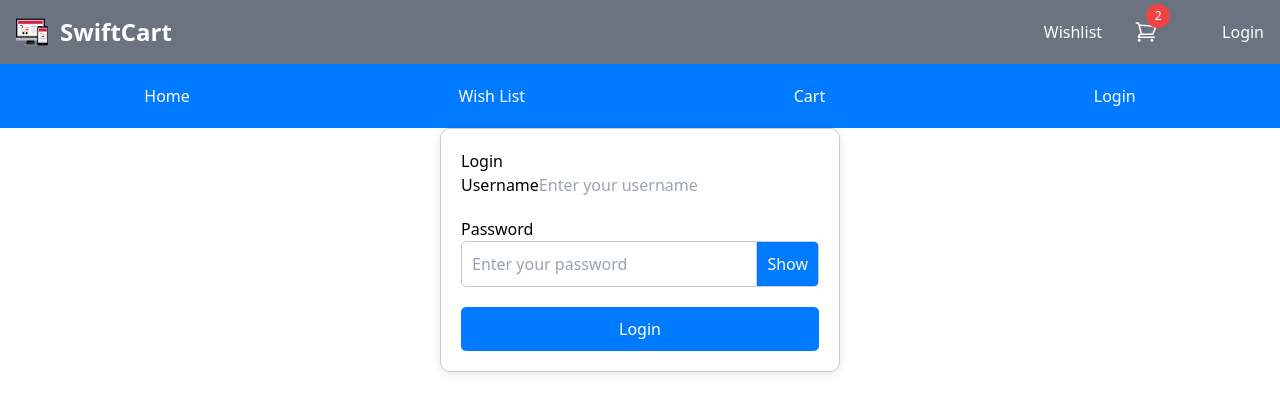
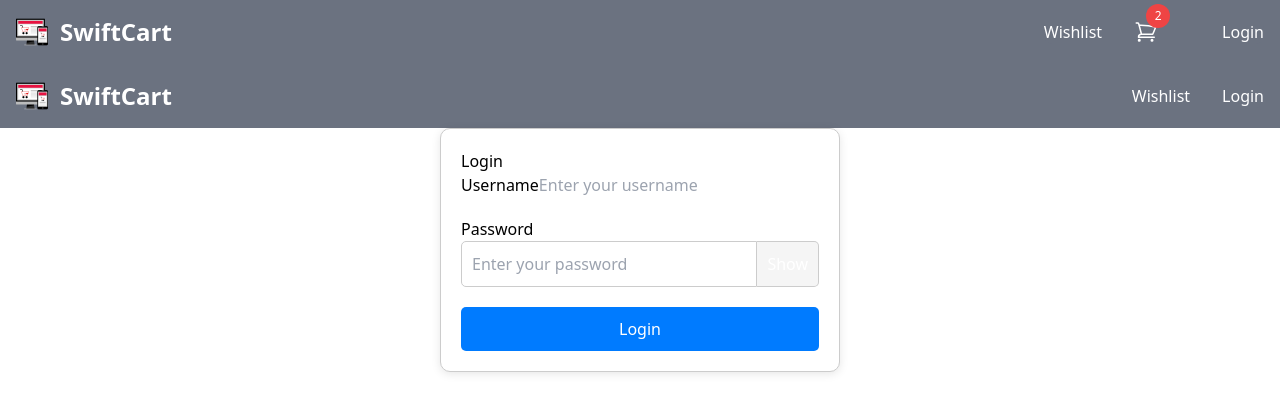
Before and after one commit to KeabetsweMatlhabe/JSF_Portfolio-Piece_KEAMAT511_JSE2407_GroupD_Keabetswe-Matlhabe-main, a Vue app: page /login in a window 1280 px wide. Shown: the top 412 px of the page. Built offline with nearby package versions, Linux system fonts and the light colour scheme.

Commit message:
application loads, the user is directed to the login page if they haven't logged in, and they won't be able to access any other routes until they authenticate

```diff
--- a/src/router/index.js
+++ b/src/router/index.js
@@ -1,3 +1,4 @@
+// router/index.js
 import { createRouter, createWebHistory } from 'vue-router';
 import Home from '../views/HomePage.vue';
 import WishList from '../views/WishList.vue';
@@ -6,11 +7,36 @@ import Cart from '../views/CartPage.vue';
 import ProductDetailPage from '../views/ProductDetailPage.vue';
 
 const routes = [
-  { path: '/', name: 'Home', component: Home },
-  { path: '/wishList', name: 'WishList', component: WishList },
-  { path: '/login', name: 'Login', component: Login },
-  { path: '/cart', name: 'Cart', component: Cart },
-  { path: '/products/:id', name: 'ProductDetail', component: ProductDetailPage },
+  {
+    path: '/login',
+    name: 'Login',
+    component: Login,
+    meta: { requiresAuth: false },
+  },
+  {
+    path: '/',
+    name: 'Home',
+    component: Home,
+    meta: { requiresAuth: true },
+  },
+  {
+    path: '/wishList',
+    name: 'WishList',
+    component: WishList,
+    meta: { requiresAuth: true },
+  },
+  {
+    path: '/cart',
+    name: 'Cart',
+    component: Cart,
+    meta: { requiresAuth: true },
+  },
+  {
+    path: '/products/:id',
+    name: 'ProductDetail',
+    component: ProductDetailPage,
+    meta: { requiresAuth: true },
+  },
 ];
 
 const router = createRouter({
@@ -18,4 +44,16 @@ const router = createRouter({
   routes,
 });
 
+// Navigation guard to ensure users are redirected to the login page if not authenticated
+router.beforeEach((to, from, next) => {
+  const isAuthenticated = !!localStorage.getItem('jwt');
+
+  if (to.matched.some(record => record.meta.requiresAuth) && !isAuthenticated) {
+    // Redirect to the login page if the user is not authenticated
+    next({ name: 'Login' });
+  } else {
+    next();
+  }
+});
+
 export default router;
--- a/src/views/HomePage.vue
+++ b/src/views/HomePage.vue
@@ -1,5 +1,12 @@
 <template>
   <div>
+    <nav class="navbar">
+      <router-link to="/">Home</router-link>
+      <router-link to="/wishList">Wish List</router-link>
+      <router-link to="/cart">Cart</router-link>
+      <button @click="logout" v-if="loggedIn">Logout</button>
+      <router-link to="/login" v-else>Login</router-link>
+    </nav>
     <div class="grid lg:flex gap-y-4 gap-x-48 lg:items-start mt-3 mx-auto justify-center">
       <FilterComponent @filter="handleFilter" @search="handleSearch" />
       <SortComponent @sort="handleSort" />
@@ -15,7 +22,7 @@
 </template>
 
 <script>
-import { onMounted } from 'vue';
+import { onMounted, computed } from 'vue';
 import { useProductStore } from '@/composables/useProducts';
 import FilterComponent from '@/components/FilterComponent.vue';
 import SortComponent from '@/components/SortComponent.vue';
@@ -48,6 +55,15 @@ export default {
       setSearchTerm(searchTerm);
     };
 
+    const loggedIn = computed(() => {
+      return !!localStorage.getItem('jwt');
+    });
+
+    const logout = () => {
+      localStorage.removeItem('jwt');
+      this.$router.push('/login');
+    };
+
     return {
       products,
       loading,
@@ -55,8 +71,117 @@ export default {
       filteredProducts,
       handleSort,
       handleFilter,
-      handleSearch
+      handleSearch,
+      loggedIn,
+      logout
     };
   },
 };
 </script>
+
+<style>
+/* Add styles for the login form */
+.login-container {
+  max-width: 400px;
+  margin: 0 auto;
+  padding: 20px;
+  border: 1px solid #ccc;
+  border-radius: 10px;
+  box-shadow: 0 2px 10px rgba(0, 0, 0, 0.1);
+  background-color: #fff;
+}
+
+.form-group {
+  margin-bottom: 20px;
+}
+
+.password-input {
+  display: flex;
+  align-items: center;
+}
+
+.password-input input {
+  flex: 1;
+  padding: 10px;
+  border: 1px solid #ccc;
+  border-radius: 5px 0 0 5px;
+}
+
+.password-input button {
+  padding: 10px;
+  border: 1px solid #ccc;
+  border-left: none;
+  border-radius: 0 5px 5px 0;
+  background-color: #007bff;
+  color: #fff;
+  cursor: pointer;
+}
+
+.password-input button:hover {
+  background-color: #0056b3;
+}
+
+button[type="submit"] {
+  width: 100%;
+  padding: 10px;
+  border: none;
+  border-radius: 5px;
+  background-color: #007bff;
+  color: #fff;
+  cursor: pointer;
+}
+
+button[type="submit"]:disabled {
+  opacity: 0.6;
+  cursor: not-allowed;
+}
+
+button[type="submit"]:hover:not(:disabled) {
+  background-color: #0056b3;
+}
+
+.loading-message, .error-message {
+  margin-top: 20px;
+  font-size: 14px;
+}
+
+.error-message {
+  color: red;
+}
+
+.loading-message {
+  color: green;
+}
+
+/* Navbar styling */
+.navbar {
+  display: flex;
+  justify-content: space-around;
+  align-items: center;
+  padding: 10px;
+  background-color: #007bff;
+  color: #fff;
+}
+
+.navbar a {
+  color: #fff;
+  text-decoration: none;
+  padding: 10px;
+}
+
+.navbar a:hover {
+  text-decoration: underline;
+}
+
+.navbar button {
+  background: none;
+  border: none;
+  color: #fff;
+  cursor: pointer;
+  padding: 10px;
+}
+
+.navbar button:hover {
+  text-decoration: underline;
+}
+</style>
--- a/src/views/LoginPage.vue
+++ b/src/views/LoginPage.vue
@@ -1,38 +1,62 @@
 <template>
   <div>
-    <nav class="navbar">
-      <router-link to="/">Home</router-link>
-      <router-link to="/wishList">Wish List</router-link>
-      <router-link to="/cart">Cart</router-link>
-      <button @click="logout" v-if="loggedIn">Logout</button>
-      <router-link to="/login" v-else>Login</router-link>
+    <nav class="bg-gray-500 border-gray-200">
+      <div class="max-w-screen-xl flex flex-wrap items-center justify-between mx-auto p-4">
+        <router-link to="/">
+          <button class="flex items-center space-x-3 rtl:space-x-reverse">
+            <img src="../assets/online-shop.png" class="h-8" alt="SwiftCart Logo" />
+            <span class="self-center text-2xl font-semibold whitespace-nowrap text-white">SwiftCart</span>
+          </button>
+        </router-link>
+        <button
+          @click="toggleNavbar"
+          type="button"
+          class="inline-flex items-center p-2 w-10 h-10 justify-center text-sm text-white rounded-lg md:hidden hover:bg-gray-100 focus:outline-none focus:ring-2 focus:ring-gray-200"
+          aria-controls="navbar-default"
+          aria-expanded="false"
+        >
+          <span class="sr-only">Open main menu</span>
+          <svg class="w-5 h-5" aria-hidden="true" xmlns="http://www.w3.org/2000/svg" fill="none" viewBox="0 0 17 14">
+            <path stroke="currentColor" stroke-linecap="round" stroke-linejoin="round" stroke-width="2" d="M1 1h15M1 7h15M1 13h15"></path>
+          </svg>
+        </button>
+        <div :class="[isNavbarOpen ? 'block' : 'hidden', 'w-full md:block md:w-auto']" id="navbar-default">
+          <ul class="flex flex-col font-medium p-4 md:p-0 mt-4 border border-gray-100 rounded-lg bg-gray-500 md:space-x-8 md:flex-row md:mt-0 md:border-0">
+            <li>
+              <router-link class="block py-2 px-3 text-white rounded hover:bg-gray-100 md:hover:bg-transparent md:border-0 md:hover:text-blue-700 md:p-0" to="/wishlist">Wishlist</router-link>
+            </li>
+            <li v-if="isAuthenticated">
+              <div class="relative inline-block">
+                <router-link to="/cart">
+                  <svg xmlns="http://www.w3.org/2000/svg" fill="none" viewBox="0 0 24 24" stroke-width="1.5" stroke="currentColor" class="h-6 w-6 stroke-white cursor-pointer">
+                    <path stroke-linecap="round" stroke-linejoin="round" d="M2.25 3h1.386c.51 0 .955.343 1.087.835l.383 1.437M7.5 14.25a3 3 0 00-3 3h15.75m-12.75-3h11.218c1.121-2.3 2.1-4.684 2.924-7.138a60.114 60.114 0 00-16.536-1.84M7.5 14.25L5.106 5.272M6 20.25a.75.75 0 11-1.5 0 .75.75 0 011.5 0zm12.75 0a.75.75 0 11-1.5 0 .75.75 0 011.5 0z"></path>
+                  </svg>
+                  <span class="absolute top-0 left-3 inline-flex items-center justify-center px-2 py-1 text-xs font-bold leading-none text-red-100 bg-red-600 rounded-full">2</span>
+                </router-link>
+              </div>
+            </li>
+            <li v-if="isAuthenticated">
+              <button @click="logout" class="block py-2 px-3 text-white rounded hover:bg-gray-100 md:hover:bg-transparent md:border-0 md:hover:text-blue-700 md:p-0">Logout</button>
+            </li>
+            <li v-else>
+              <router-link class="block py-2 px-3 text-white rounded hover:bg-gray-100 md:hover:bg-transparent md:border-0 md:hover:text-blue-700 md:p-0" to="/login">Login</router-link>
+            </li>
+          </ul>
+        </div>
+      </div>
     </nav>
     <div class="login-container">
       <h1>Login</h1>
       <form @submit.prevent="handleLogin">
         <div class="form-group">
           <label for="username">Username</label>
-          <input
-            type="text"
-            id="username"
-            v-model="username"
-            required
-            placeholder="Enter your username"
-          />
+          <input type="text" id="username" v-model="username" required placeholder="Enter your username" />
         </div>
         <div class="form-group">
           <label for="password">Password</label>
           <div class="password-input">
-            <input
-              :type="showPassword ? 'text' : 'password'"
-              id="password"
-              v-model="password"
-              required
-              placeholder="Enter your password"
-            />
-            <button type="button" @click="togglePasswordVisibility">
-              {{ showPassword ? 'Hide' : 'Show' }}
-            </button>
+            <input :type="showPassword ? 'text' : 'password'" id="password" v-model="password" required placeholder="Enter your password" />
+            <button type="button" @click="togglePasswordVisibility">{{ showPassword ? 'Hide' : 'Show' }}</button>
           </div>
         </div>
         <button type="submit" :disabled="loading">Login</button>
@@ -45,39 +69,57 @@
 
 <script>
 import axios from 'axios';
+import { ref, computed, onMounted } from 'vue';
+import { useRouter } from 'vue-router';
 
 export default {
-  data() {
-    return {
-      username: '',
-      password: '',
-      showPassword: false,
-      loading: false,
-      error: null,
+  name: "Login",
+  setup() {
+    const router = useRouter();
+    const isNavbarOpen = ref(false);
+    const username = ref('');
+    const password = ref('');
+    const showPassword = ref(false);
+    const loading = ref(false);
+    const error = ref(null);
+
+    const isAuthenticated = computed(() => {
+      return !!localStorage.getItem('jwt');
+    });
+
+    onMounted(() => {
+      // Redirect to login if not authenticated and trying to access any route other than login
+      if (!isAuthenticated.value && router.currentRoute.value.path !== '/login') {
+        router.push('/login');
+      }
+    });
+
+    const toggleNavbar = () => {
+      isNavbarOpen.value = !isNavbarOpen.value;
     };
-  },
-  computed: {
-    loggedIn() {
-      return !!localStorage.getItem('jwt');
-    }
-  },
-  methods: {
-    togglePasswordVisibility() {
-      this.showPassword = !this.showPassword;
-    },
-    async handleLogin() {
-      if (!this.username || !this.password) {
-        this.error = 'Username and password are required';
+
+    const togglePasswordVisibility = () => {
+      showPassword.value = !showPassword.value;
+    };
+
+    const logout = () => {
+      localStorage.removeItem('jwt');
+      router.push('/login');
+    };
+
+    const handleLogin = async () => {
+      if (!username.value || !password.value) {
+        error.value = 'Username and password are required';
         return;
       }
 
-      this.loading = true;
-      this.error = null;
+      loading.value = true;
+      error.value = null;
 
       try {
         const response = await axios.post('https://fakestoreapi.com/auth/login', {
-          username: this.username,
-          password: this.password
+          username: username.value,
+          password: password.value
         }, {
           headers: {
             'Content-type': 'application/json'
@@ -86,23 +128,52 @@ export default {
 
         const token = response.data.token;
         localStorage.setItem('jwt', token);
-        this.$router.push(this.$route.query.redirect || '/');
+
+        const redirectTo = router.currentRoute.value.query.redirect || '/';
+        router.push(redirectTo);
       } catch (err) {
-        this.error = 'Login failed. Please check your credentials and try again.';
+        error.value = 'Login failed. Please check your credentials and try again.';
       } finally {
-        this.loading = false;
+        loading.value = false;
       }
-    },
-    logout() {
-      localStorage.removeItem('jwt');
-      this.$router.push('/');
-    }
-  }
+    };
+
+    return {
+      isNavbarOpen,
+      isAuthenticated,
+      username,
+      password,
+      showPassword,
+      loading,
+      error,
+      toggleNavbar,
+      togglePasswordVisibility,
+      logout,
+      handleLogin
+    };
+  },
 };
 </script>
 
 <style>
-/* Add styles for the login form */
+/* Navbar styles */
+.bg-gray-500 {
+  background-color: #6b7280;
+}
+.border-gray-200 {
+  border-color: #e5e7eb;
+}
+.text-white {
+  color: #ffffff;
+}
+.hover\:bg-gray-100:hover {
+  background-color: #f3f4f6;
+}
+.hover\:text-blue-700:hover {
+  color: #1d4ed8;
+}
+
+/* Login form styles */
 .login-container {
   max-width: 400px;
   margin: 0 auto;
@@ -134,76 +205,23 @@ export default {
   border: 1px solid #ccc;
   border-left: none;
   border-radius: 0 5px 5px 0;
-  background-color: #007bff;
-  color: #fff;
+  background-color: #f5f5f5;
   cursor: pointer;
-}
-
-.password-input button:hover {
-  background-color: #0056b3;
 }
 
 button[type="submit"] {
   width: 100%;
   padding: 10px;
+  background-color: #007bff;
+  color: #fff;
   border: none;
   border-radius: 5px;
-  background-color: #007bff;
-  color: #fff;
   cursor: pointer;
 }
 
-button[type="submit"]:disabled {
-  opacity: 0.6;
-  cursor: not-allowed;
+.loading-message,
+.error-message {
+  margin-top: 10px;
+  color: #ff0000;
 }
-
-button[type="submit"]:hover:not(:disabled) {
-  background-color: #0056b3;
-}
-
-.loading-message, .error-message {
-  margin-top: 20px;
-  font-size: 14px;
-}
-
-.error-message {
-  color: red;
-}
-
-.loading-message {
-  color: green;
-}
-
-/* Navbar styling */
-.navbar {
-  display: flex;
-  justify-content: space-around;
-  align-items: center;
-  padding: 10px;
-  background-color: #007bff;
-  color: #fff;
-}
-
-.navbar a {
-  color: #fff;
-  text-decoration: none;
-  padding: 10px;
-}
-
-.navbar a:hover {
-  text-decoration: underline;
-}
-
-.navbar button {
-  background: none;
-  border: none;
-  color: #fff;
-  cursor: pointer;
-  padding: 10px;
-}
-
-.navbar button:hover {
-  text-decoration: underline;
-}
-</style>
+</style
```
